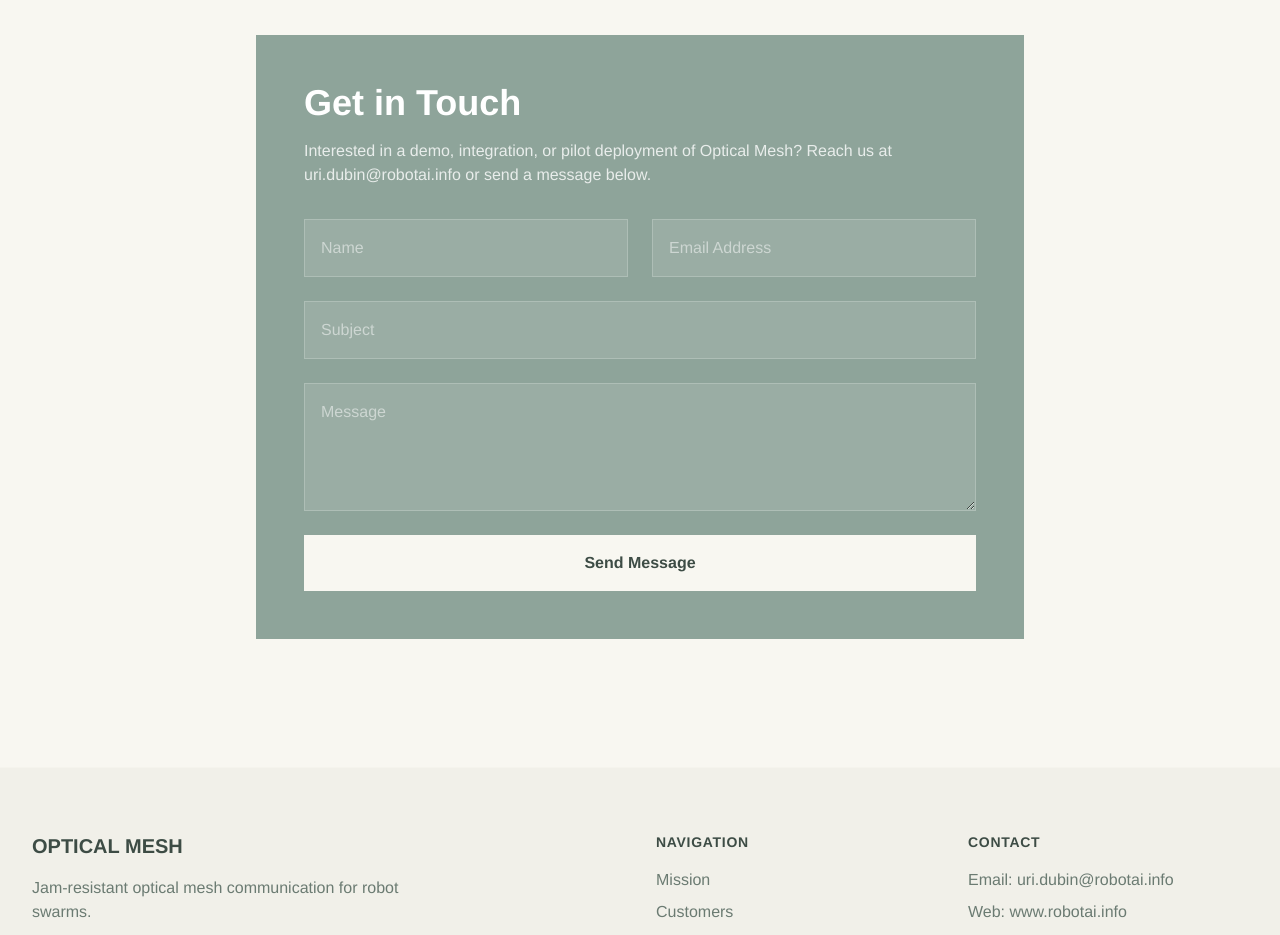
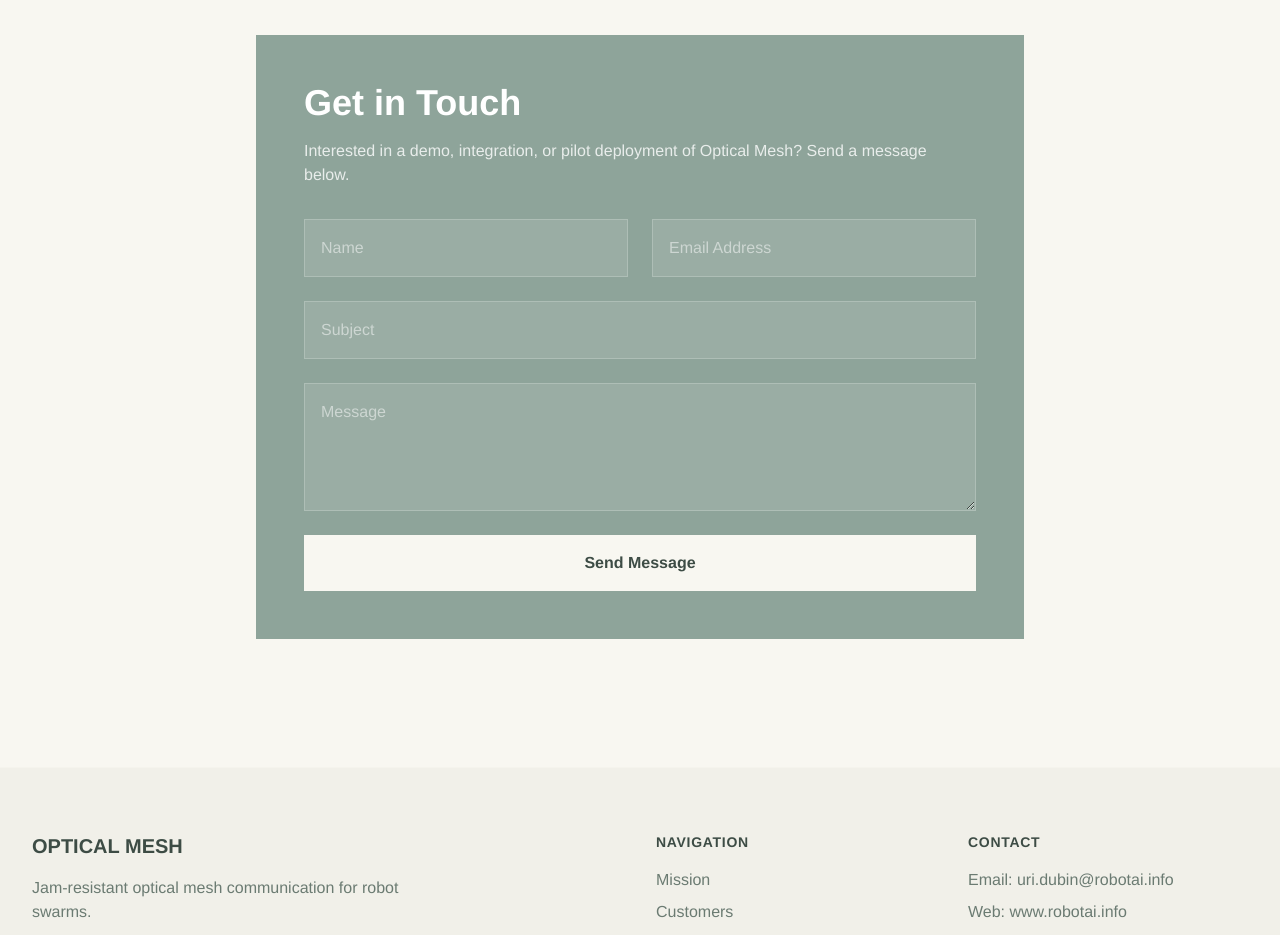
Before and after one commit to UD123/optical-mesh, a React (Vite) app: page / in a window 1280 px wide. Shown: the part 3960-4895 px from the top of the page. Built offline with nearby package versions, Linux system fonts and the light colour scheme.

Commit message:
Changes
Co-authored-by: tomshaked <8398235+tomshaked@users.noreply.github.com>

```diff
--- a/src/components/ContactSection.tsx
+++ b/src/components/ContactSection.tsx
@@ -5,7 +5,7 @@ const ContactSection = () => {
   return <Section id="contact" className="bg-background" withDivider>
       <div className="max-w-3xl mx-auto bg-primary p-12 text-primary-foreground">
         <h2 className="font-display text-3xl md:text-4xl font-bold mb-4 animate-fade-in">Get in Touch</h2>
-        <p className="text-primary-foreground/80 mb-8 font-light animate-fade-in">Interested in a demo, integration, or pilot deployment of Optical Mesh? Reach us at uri.dubin@robotai.info or send a message below.</p>
+        <p className="text-primary-foreground/80 mb-8 font-light animate-fade-in">Interested in a demo, integration, or pilot deployment of Optical Mesh? Send a message below.</p>
 
         <form action="https://formspree.io/f/mdkenreg" method="POST" className="grid grid-cols-1 md:grid-cols-2 gap-6 animate-fade-in">
           <input type="text" id="name" name="name" placeholder="Name" required className="bg-primary-foreground/10 border border-primary-foreground/20 p-4 text-primary-foreground placeholder-primary-foreground/50 focus:outline-none focus:bg-primary-foreground/20 transition-all" />
```
